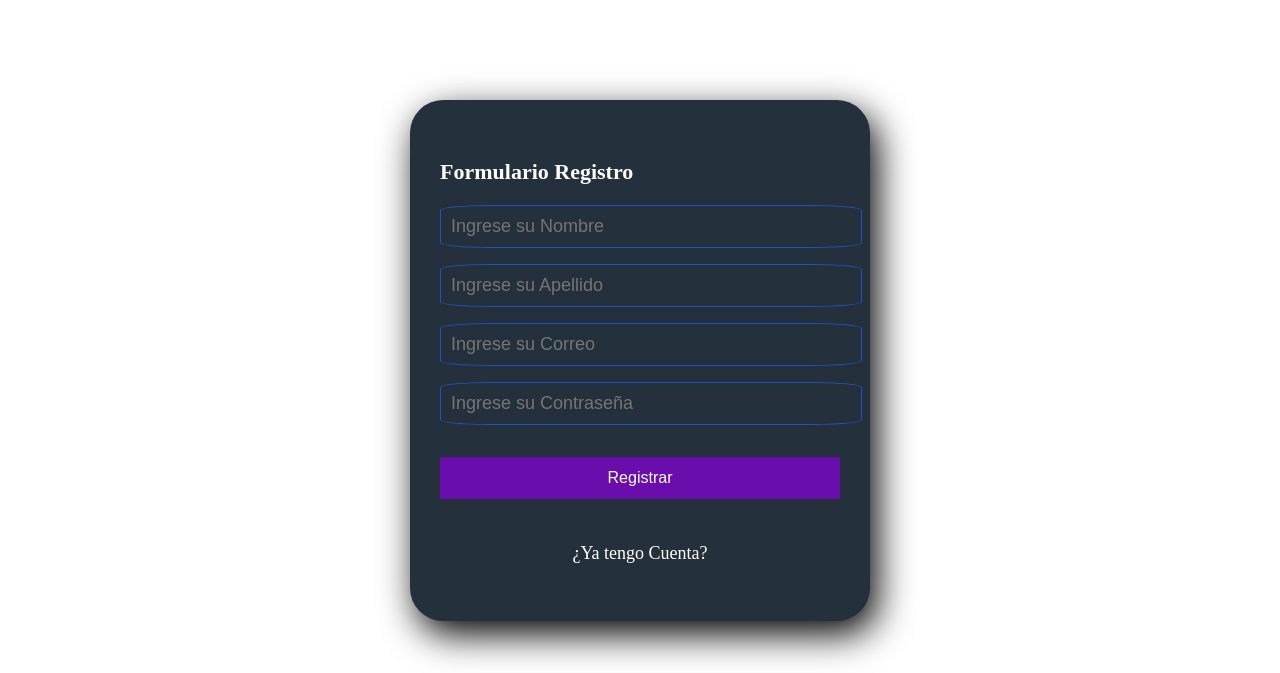
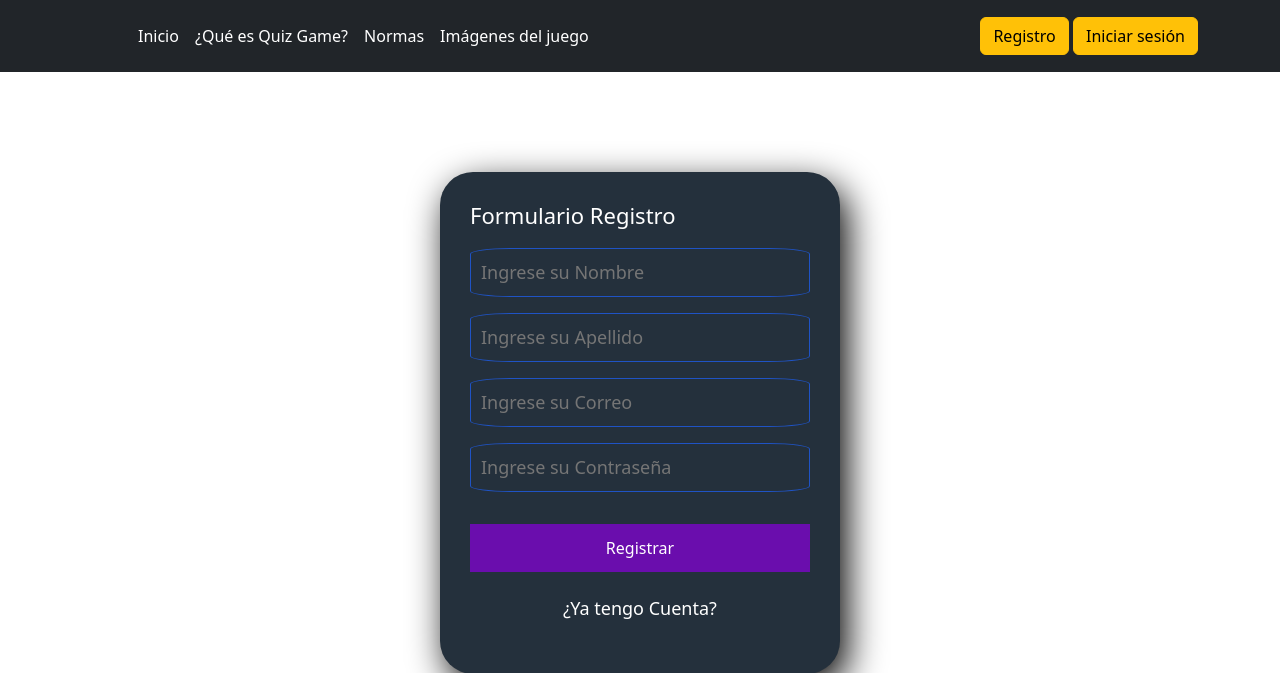
Before and after one commit to SamuelCb123/Quiz-Game, a PHP site: page /registro.php in a window 1280 px wide. Shown: the top 673 px of the page. Run offline with PHP 8.4, Linux system fonts and the light colour scheme.

Commit message:
añadido header al registro

```diff
--- a/registro.php
+++ b/registro.php
@@ -5,8 +5,37 @@
     <meta name="viewport" content="width=device-width, initial-scale=1.0">
     <title>Registro</title>
     <link rel="stylesheet" href="style.css">
+    <link href="https://cdn.jsdelivr.net/npm/bootstrap@5.3.2/dist/css/bootstrap.min.css" rel="stylesheet" integrity="sha384-T3c6CoIi6uLrA9TneNEoa7RxnatzjcDSCmG1MXxSR1GAsXEV/Dwwykc2MPK8M2HN" crossorigin="anonymous">
 </head>
+<script src="https://cdn.jsdelivr.net/npm/@popperjs/core@2.11.8/dist/umd/popper.min.js" integrity="sha384-I7E8VVD/ismYTF4hNIPjVp/Zjvgyol6VFvRkX/vR+Vc4jQkC+hVqc2pM8ODewa9r" crossorigin="anonymous"></script>
+
+<script src="https://cdn.jsdelivr.net/npm/bootstrap@5.3.2/dist/js/bootstrap.min.js" integrity="sha384-BBtl+eGJRgqQAUMxJ7pMwbEyER4l1g+O15P+16Ep7Q9Q+zqX6gSbd85u4mG4QzX+" crossorigin="anonymous"></script>
 <body>
+
+<header class="p-3 bg-dark text-white">
+    <div class="container">
+        <div class="d-flex flex-wrap align-items-center justify-content-center">
+            <a href="/" class="d-flex align-items-center mb-2 mb-lg-0 text-white text-decoration-none">
+                <svg class="bi me-2" width="40" height="32" role="img" aria-label="Bootstrap"><use xlink:href="#bootstrap"></use></svg>
+            </a>
+
+            <ul class="nav col-12 col-lg-auto me-lg-auto mb-2 justify-content-center align-items-center mb-md-0">
+                <li><a href="index.html" class="nav-link px-2 text-white">Inicio</a></li>
+                <li><a href="#sobrenosotros" class="nav-link px-2 text-white">¿Qué es Quiz Game?</a></li>
+                <li><a href="#normas" class="nav-link px-2 text-white">Normas</a></li>
+                <li><a href="#galeria" class="nav-link px-2 text-white">Imágenes del juego</a></li>
+            </ul>
+
+            <div class="text-end">
+                <button type="button" class="btn btn-warning">Registro</button>
+                <button type="button" class="btn btn-warning">Iniciar sesión</button>
+            </div>
+        </div>
+    </div>
+</header>
+
+
+
 <section class="form-register">
     <h4>Formulario Registro</h4>
     <input class="controls" type="text" name="nombres" id="nombres" placeholder="Ingrese su Nombre">
```
